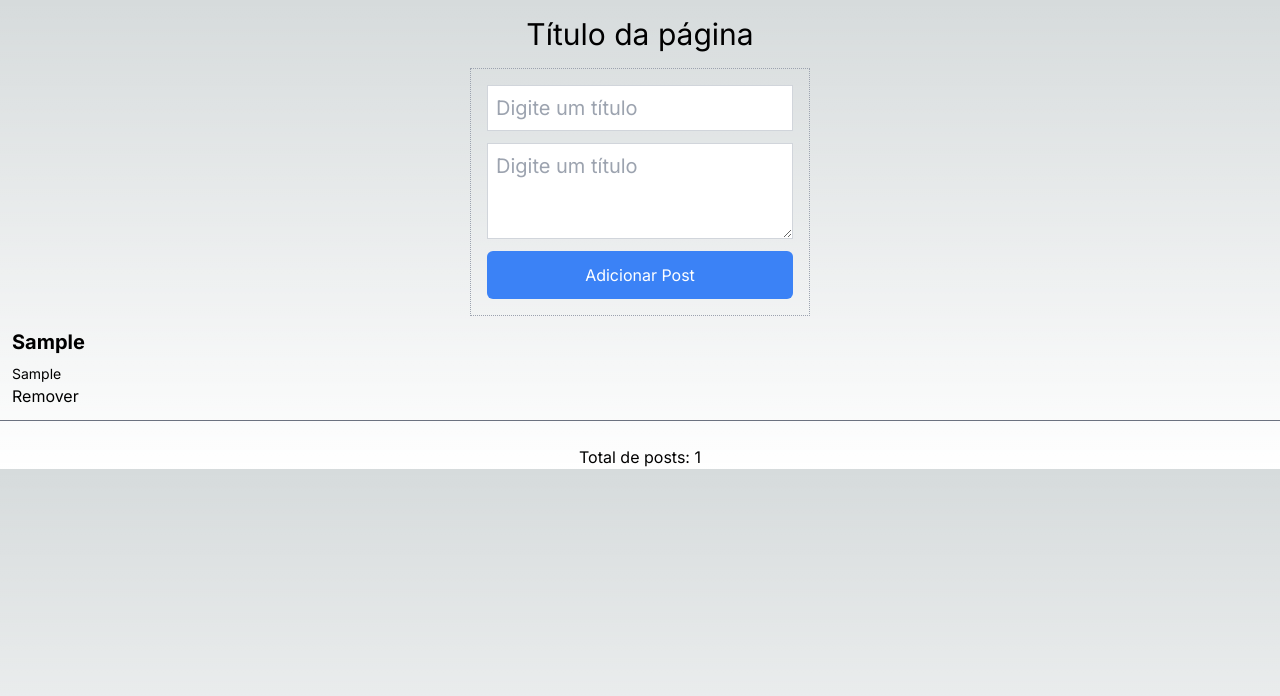
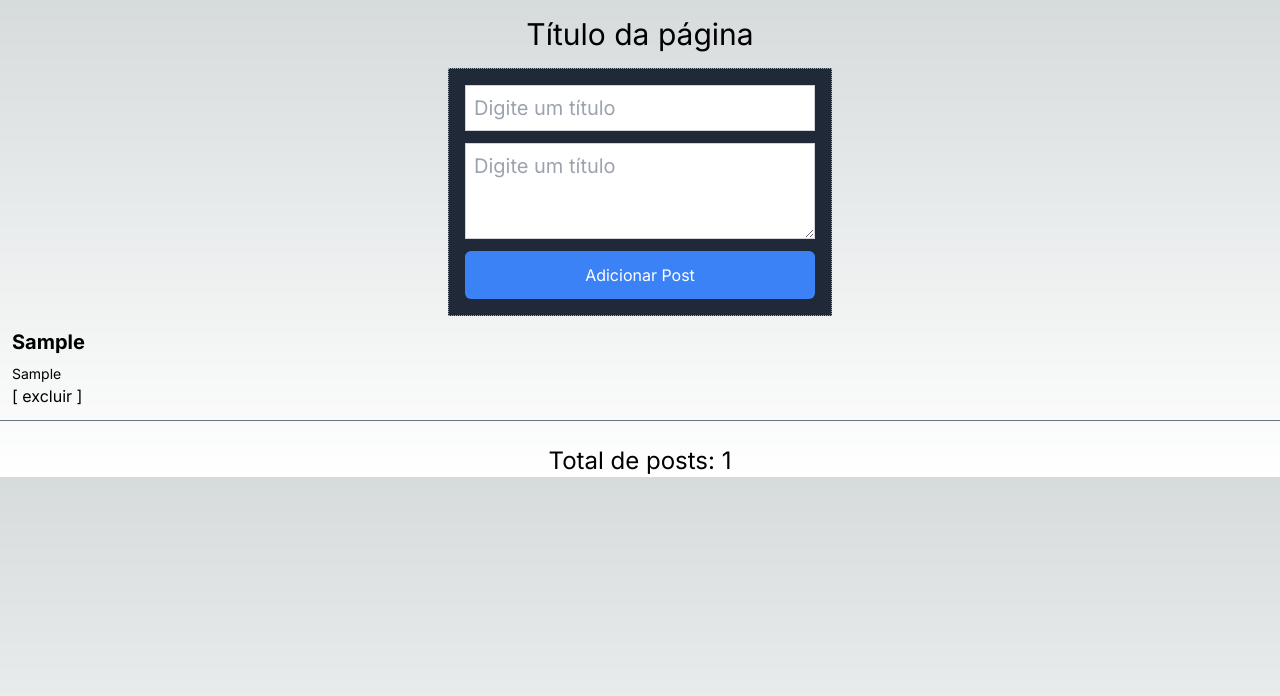
Before and after one commit to carlosaw/ReactJS-Primeiro-Projeto, a Next.js app: page / in a window 1280 px wide. Both pictures are taken after typing "Sample", "Sample" into the empty fields and a click on the button "Adicionar Post". Shown: the top 696 px of the page. Built offline with nearby package versions, Linux system fonts and the light colour scheme.

Commit message:
Dark Mode

```diff
--- a/src/app/contexts/PostContext.tsx
+++ /dev/null
@@ -1,18 +0,0 @@
-import { Post } from "@/types/Post";
-import { Dispatch, ReactNode, createContext, useReducer } from "react";
-import { PostActions, postReducer } from "../reducers/postReducer";
-
-type PostContextType = {
-  posts: Post[];
-  dispatch: Dispatch<PostActions>;
-}
-
-export const PostContext = createContext<PostContextType | null>(null);
-
-export const PostProvider = ({ children }: { children: ReactNode }) => {
-  const [posts, dispatch] = useReducer(postReducer, []);
-
-  return (
-    <PostContext.Provider value={{ posts, dispatch }}>{children}</PostContext.Provider>
-  );
-}
--- a/src/app/page.tsx
+++ b/src/app/page.tsx
@@ -2,7 +2,7 @@
 
 import { Header } from "@/components/Header";
 import { Footer } from "@/components/Footer";
-import { PostProvider } from "./contexts/PostContext";
+import { PostProvider } from "../contexts/PostContext";
 import { PostList } from "@/components/PostList";
 
 const Page = () => {
--- a/src/components/Footer.tsx
+++ b/src/components/Footer.tsx
@@ -1,12 +1,11 @@
-import { PostContext } from "@/app/contexts/PostContext";
-import { useContext } from "react";
+import { usePosts } from "@/contexts/PostContext";
 
 export const Footer = () => {
-  const postCtx = useContext(PostContext);
+  const postCtx = usePosts();
 
   return (
     <footer className="flex justify-center flex-col items-center mt-6">
-      Total de posts: {postCtx?.posts.length}
+      <p className="text-2xl">Total de posts: {postCtx?.posts.length}</p>
     </footer>
   );
 }
--- a/src/components/Header.tsx
+++ b/src/components/Header.tsx
@@ -1,8 +1,8 @@
-import { PostContext } from "@/app/contexts/PostContext";
-import { useContext, useState } from "react";
+import { usePosts } from "@/contexts/PostContext";
+import { useState } from "react";
 
 export const Header = () => {
-  const postCtx = useContext(PostContext);
+  const postCtx = usePosts();
 
   const [titleInput, setTitleInput] = useState('');
   const [bodyInput, setBodyInput] = useState('');
@@ -22,7 +22,7 @@ export const Header = () => {
     <header className="container mx-auto flex justify-center flex-col items-center">
       <h1 className="text-3xl mt-4 mb-4">Título da página</h1>
 
-      <div className="max-w-xl flex flex-col gap-3 border border-dotted border-gray-400 p-4">
+      <div className="w-96 bg-gray-800 flex flex-col gap-3 border border-dotted border-gray-400 p-4">
         <input
           type="text"
           placeholder="Digite um título"
--- a/src/components/OnLineUsers.tsx
+++ b/src/components/OnLineUsers.tsx
@@ -1,4 +1,4 @@
-import { CountContext } from "@/app/contexts/CountContext";
+import { CountContext } from "@/contexts/CountContext";
 import { useContext } from "react";
 
 export const OnLineUsers = () => {
--- a/src/components/PostList.tsx
+++ b/src/components/PostList.tsx
@@ -1,14 +1,10 @@
-import { PostContext } from "@/app/contexts/PostContext";
-import { useContext } from "react";
+import { usePosts } from "@/contexts/PostContext";// Usa o HOOK
 
 export const PostList = () => {
-  const postCtx = useContext(PostContext);
+  const postCtx = usePosts();
 
   const handleRemoveButton = (id: number) => {
-    postCtx?.dispatch({
-      type: 'remove',
-      payload: { id }
-    });
+    postCtx?.dispatch({ type: 'remove', payload: { id } });
   }
 
   return (
@@ -17,7 +13,7 @@ export const PostList = () => {
         <div key={item.id} className="p-3 border-b border-gray-500">
           <div className="text-xl font-bold mb-2">{item.title}</div>
           <div className="text-sm">{item.body}</div>
-          <button onClick={() => handleRemoveButton(item.id)}>Remover</button>
+          <button onClick={() => handleRemoveButton(item.id)}>[ excluir ]</button>
         </div>
       ))}
     </div>
--- /dev/null
+++ b/src/contexts/PostContext.tsx
@@ -0,0 +1,30 @@
+import { Post } from "@/types/Post";
+import { Dispatch, ReactNode, createContext, useContext, useEffect, useReducer } from "react";
+import { PostActions, postReducer } from "../app/reducers/postReducer";
+import { stringify } from "querystring";
+
+const STORAGE_KEY = 'postContextContent';
+type PostContextType = {
+  posts: Post[];
+  dispatch: Dispatch<PostActions>;
+}
+
+export const PostContext = createContext<PostContextType | null>(null);
+
+export const PostProvider = ({ children }: { children: ReactNode }) => {
+  const [posts, dispatch] = useReducer(// Processo de persistência.
+    postReducer,
+      JSON.parse(localStorage.getItem(STORAGE_KEY) || '[]')
+    );
+  // Para salvar a mudança de posts
+  useEffect(() => {
+    localStorage.setItem(STORAGE_KEY, JSON.stringify(posts) );
+  }, [posts]);
+
+  return (
+    <PostContext.Provider value={{ posts, dispatch }}>{children}</PostContext.Provider>
+  );
+}
+
+// Cria o HOOK
+export const usePosts = () => useContext(PostContext);
```
Also changed, not shown: src/contexts/CountContext.tsx (renamed from src/app/contexts/CountContext.tsx), src/contexts/LoggedUser.tsx (renamed from src/app/contexts/LoggedUser.tsx).
